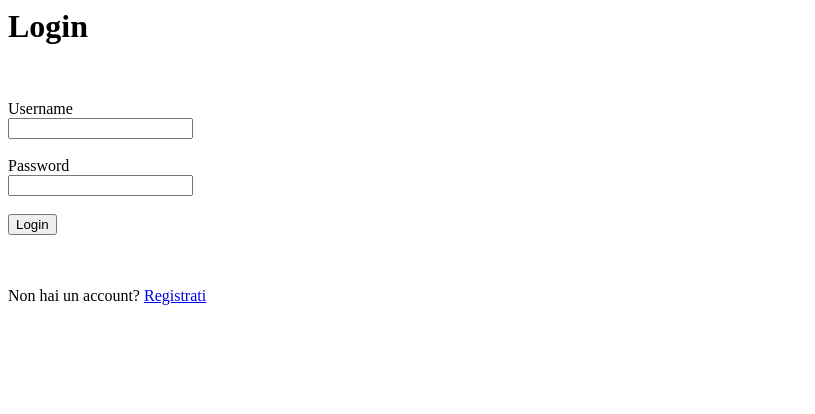
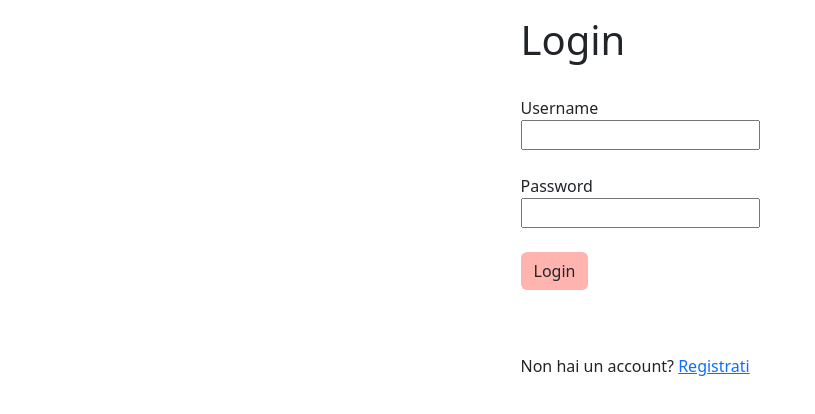
Before and after one commit to Destewie/radunauto_is2, a website: page static/login.html in a window 1280 px wide. Shown: the whole page, without its empty margins (0-815 px from the left). Drawn offline with nearby package versions, Linux system fonts and the light colour scheme.

Commit message:
miglioramento ui login

```diff
--- a/static/login.html
+++ b/static/login.html
@@ -1,27 +1,34 @@
 <html>
 
 <head>
+  <!-- CSS only -->
+  <link href="https://cdn.jsdelivr.net/npm/bootstrap@5.2.0-beta1/dist/css/bootstrap.min.css" rel="stylesheet" integrity="sha384-0evHe/X+R7YkIZDRvuzKMRqM+OrBnVFBL6DOitfPri4tjfHxaWutUpFmBp4vmVor" crossorigin="anonymous">
+  <!-- JavaScript Bundle with Popper -->
+  <script src="https://cdn.jsdelivr.net/npm/bootstrap@5.2.0-beta1/dist/js/bootstrap.bundle.min.js" integrity="sha384-pprn3073KE6tl6bjs2QrFaJGz5/SUsLqktiwsUTF55Jfv3qYSDhgCecCxMW52nD2" crossorigin="anonymous"></script>
+
   <script src="script.js"> </script>
 </head>
 
 <body>
 
-  <h1> Login </h1>
+  <p id="errore"> </p>
 
-  <br>
-
-  <p id="errore"> </p>
+  <div class="container d-flex">
+    <div class="mx-auto">
+      <h1 class="textcenter"> Login </h1> <br>
 
       <form id="form" method="POST">
         Username<br>
         <input type="text" id="username" name="username"><br><br>
         Password<br>
         <input type="password" id="password" name="password"><br><br>
-    <button type="button" onclick="login()">Login</button>
+        <button class="btn" style="background-color: #ffb4b0;" type="button" onclick="login()">Login</button>
       </form>
 
       <br><br>
       Non hai un account? <a href="registrazione.html"> Registrati </a>
+    </div>
+  </div>
 
 </body>
 
```
Lines whose indentation alone changed are shown as unchanged.
